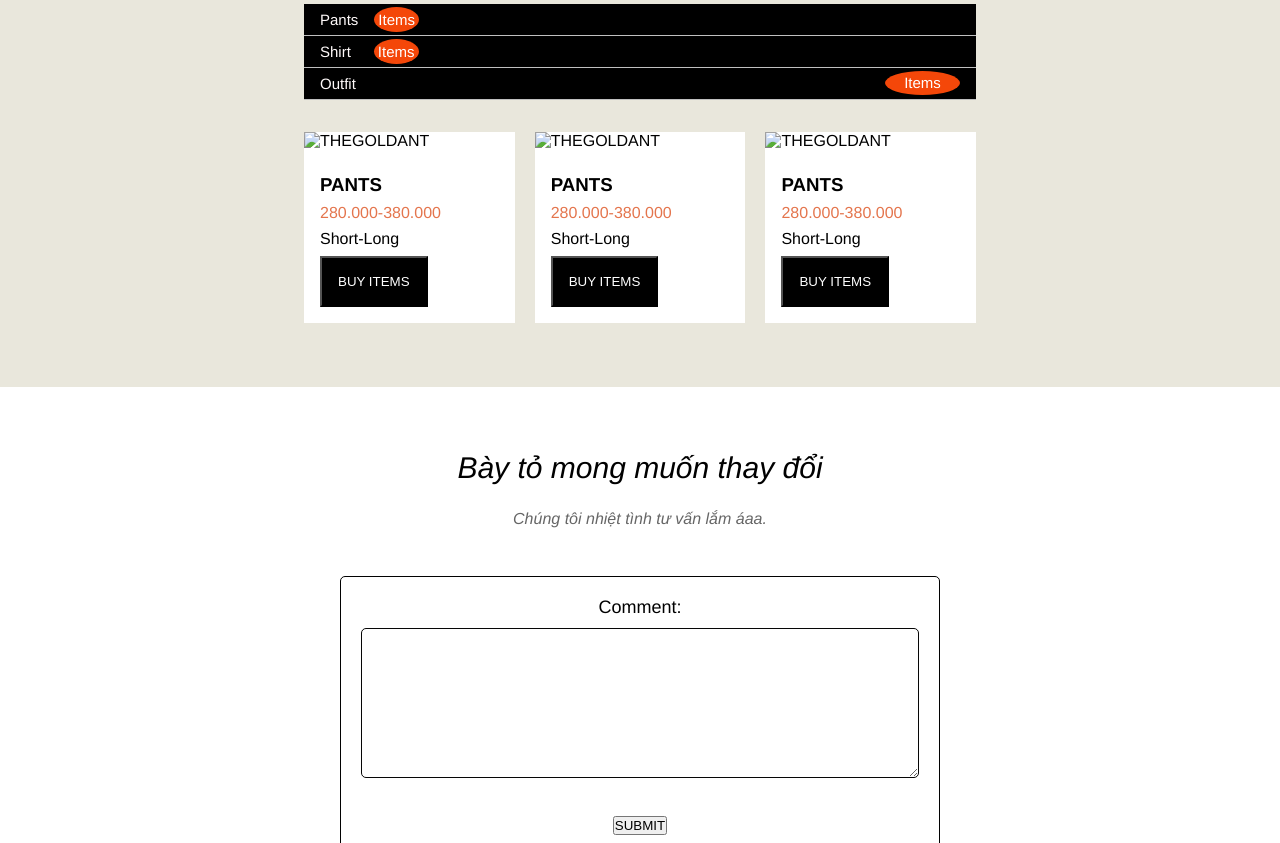
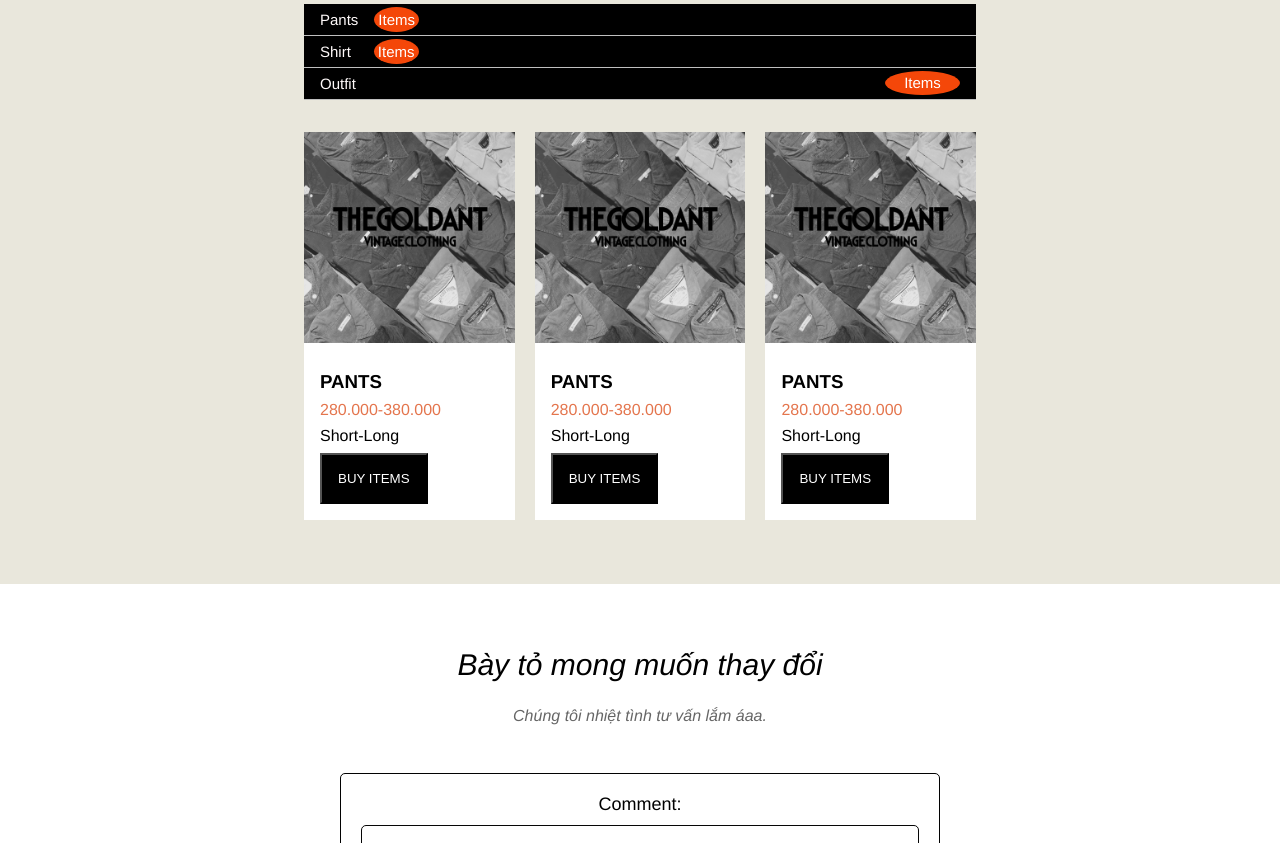
Before and after one commit to BaRoWoPt/TheGoldAnt, a plain HTML site: page index.html in a window 1280 px wide. Shown: the part 1460-2303 px from the top of the page. Drawn offline with Linux system fonts and the light colour scheme.

Commit message:
Fix img link source

```diff
--- a/index.html
+++ b/index.html
@@ -126,7 +126,7 @@
             <div class="col row show-items">
               <div class="show">
                 <img
-                  src="/project_f8/assets/img/page.jpeg"
+                  src="assets/img/page.jpeg"
                   alt="THEGOLDANT"
                   class="show-img"
                 />
@@ -139,7 +139,7 @@
               </div>
               <div class="show">
                 <img
-                  src="/project_f8/assets/img/page.jpeg"
+                  src="assets/img/page.jpeg"
                   alt="THEGOLDANT"
                   class="show-img"
                 />
@@ -152,7 +152,7 @@
               </div>
               <div class="show">
                 <img
-                  src="/project_f8/assets/img/page.jpeg"
+                  src="assets/img/page.jpeg"
                   alt="THEGOLDANT"
                   class="show-img"
                 />
```
Also changed, not shown: assets/img/Biệt hiệu 342732965_1638383366676634_6750563327740281687_n.jpg (added), 2 other files.
